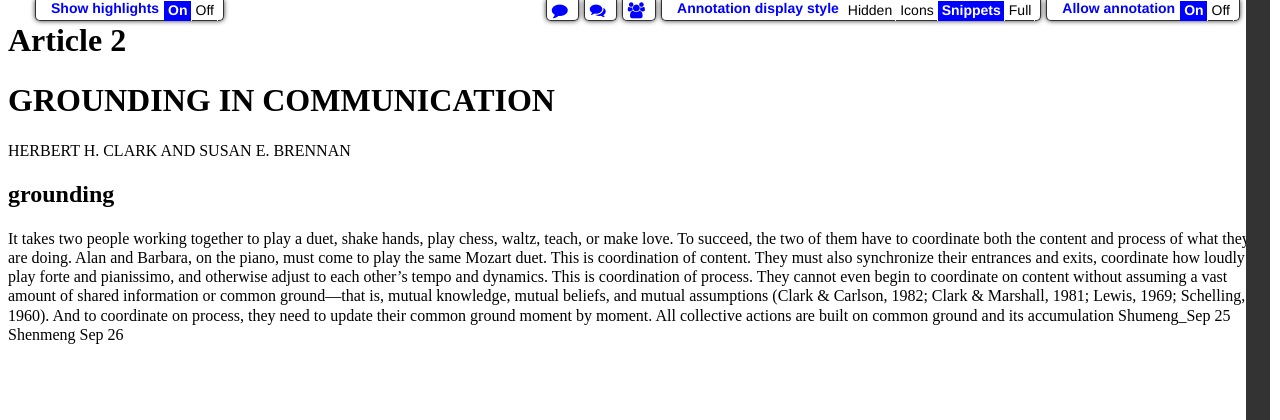
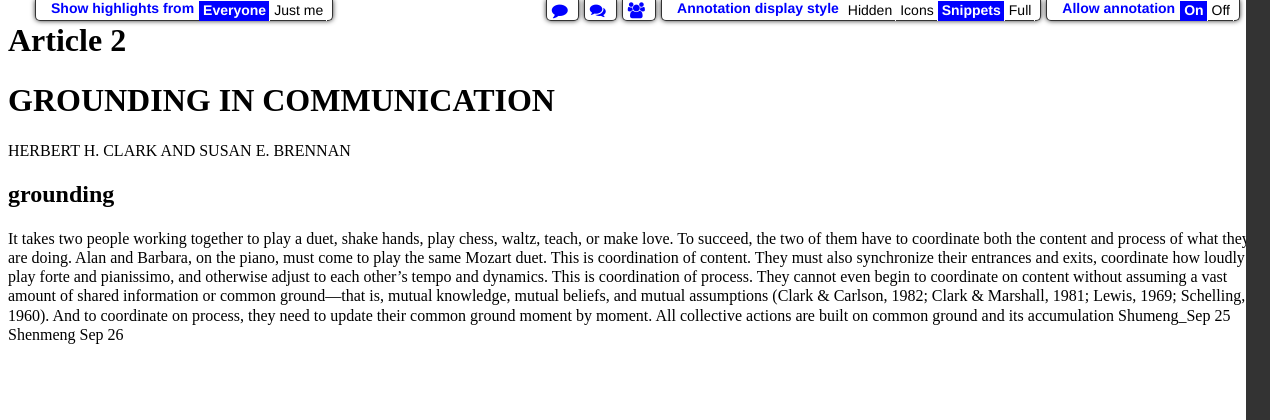
Before and after one commit to jasonpriem/sils-annotate, a Flask app: template silsannotate/templates/2.html in a window 1280 px wide. Shown: the top 420 px of the page. Run offline with Flask 2, Linux system fonts and the light colour scheme; the template is opened without the code that fills it, so the values that code supplies are empty; some libraries are stand-ins or nearby versions.

Commit message:
show highlights from everyone or just me

```diff
--- a/silsannotate/static/css/main.css
+++ b/silsannotate/static/css/main.css
@@ -113,6 +113,9 @@ body div.annotator-wrapper span.annotator-hl.active.nested-2 {
 }
 body div.annotator-wrapper span.annotator-hl.active.nested-3 {
   background: #ffbfbf;
+}
+body div.annotator-wrapper span.annotator-hl.hidden {
+  background: transparent;
 }
 body div.annotator-wrapper blockquote {
   width: 500px;
--- a/silsannotate/static/js/silsannotate.js
+++ b/silsannotate/static/js/silsannotate.js
@@ -51,10 +51,10 @@ $(document).ready(function(){
       .append("" +
         "<div id='menubar-left' class='menubar-left menubar'>" +
           "<div class='submenu enable-highlights'>" +
-            "<h3>Show highlights</h3>" +
+            "<h3>Show highlights from</h3>" +
             "<ul class='enable-disable-highlights'>" +
-                "<li><a class='on active'>On</a></li>" +
-                "<li><a class='off ready'>Off</a></li>" +
+                "<li><a class='on active'>Everyone</a></li>" +
+                "<li><a class='off ready'>Just me</a></li>" +
             "</ul>" +
           "</div>" +
         "</div>")
--- a/silsannotate/static/less/main.less
+++ b/silsannotate/static/less/main.less
@@ -115,6 +115,7 @@ body {
             &.nested-2 {background: #ffcdcd;}
             &.nested-3 {background: #ffbfbf;}
          }
+         &.hidden {background:transparent;}
       }
       blockquote {
          width:  500px;
```
Also changed, not shown: silsannotate/static/js/annotator/plugin/scrollbar.js.
